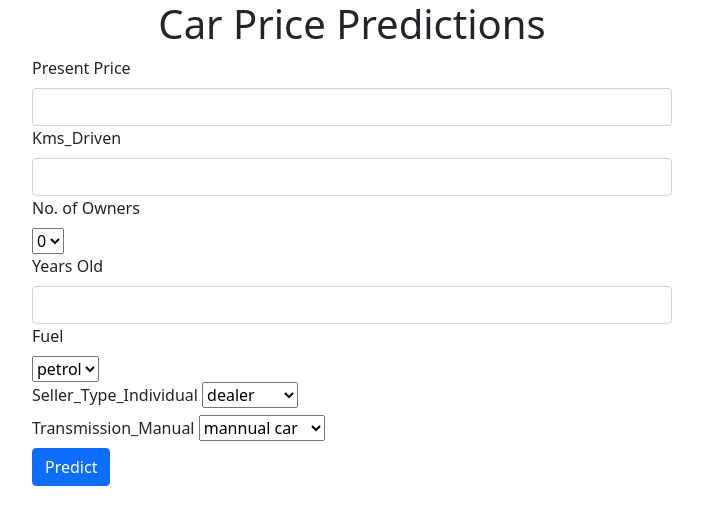
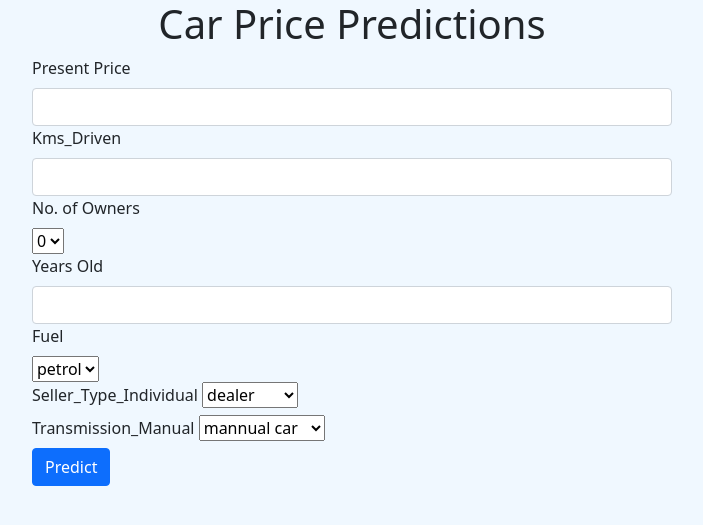
Before and after one commit to nirmal127001/Car-Price-Prediction, a Flask app: page / in a window 1280 px wide. Shown: the top 525 px of the page, without its empty margins (288-991 px from the left). Run offline with Flask 2, Linux system fonts and the light colour scheme; parts of the project's set-up code (start-up, migrations or seed data) failed here and were passed over.

Commit message:
second_commit

```diff
--- a/templates/index.html
+++ b/templates/index.html
@@ -47,6 +47,9 @@
     <!-- the predicted text -->
     <h3 style="text-align: center;">{{ prediction_text }}</h3>
     <style>
+        body{
+            background-color: aliceblue;
+        }
         .box
         {
             width: 50%;
```
